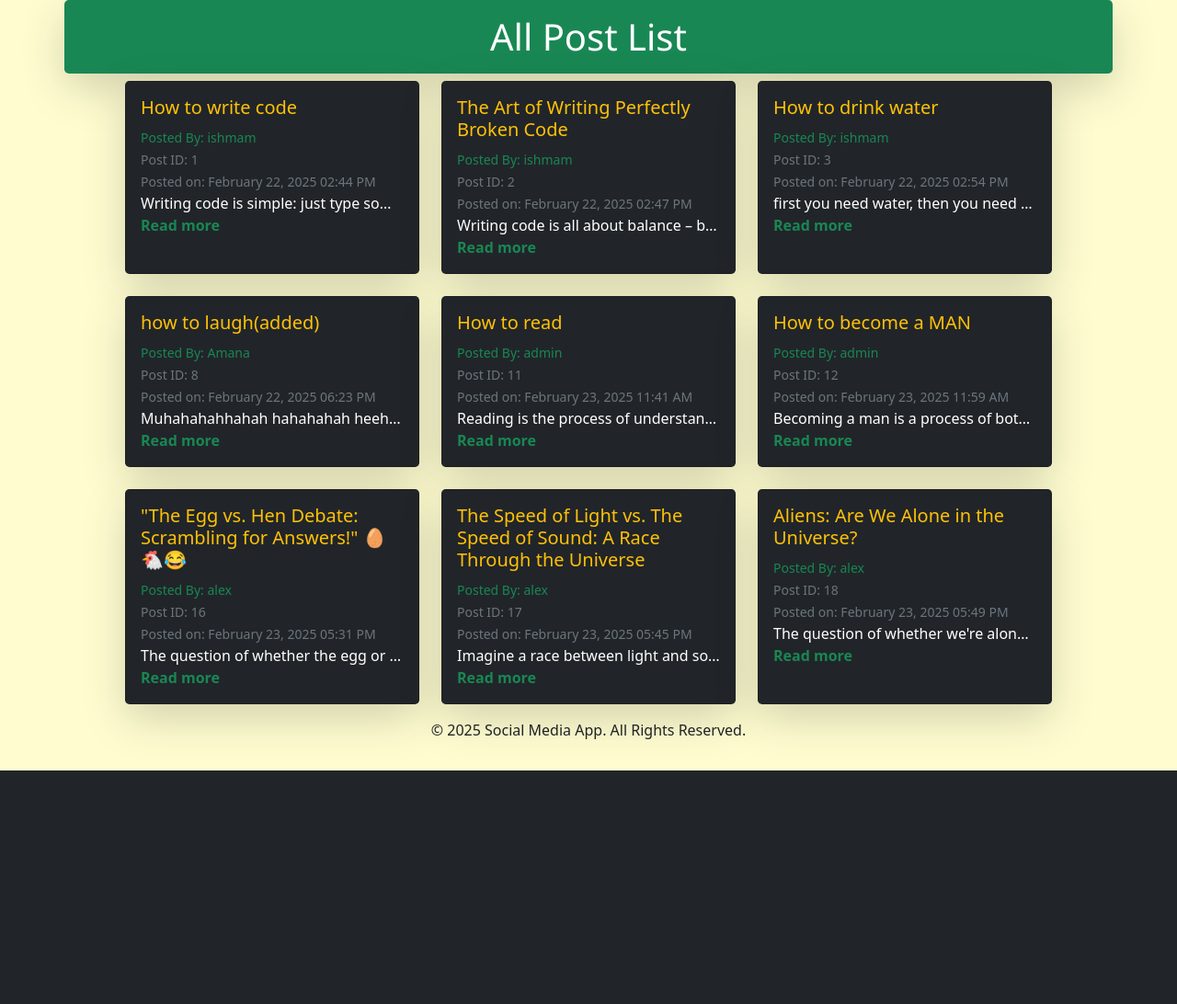
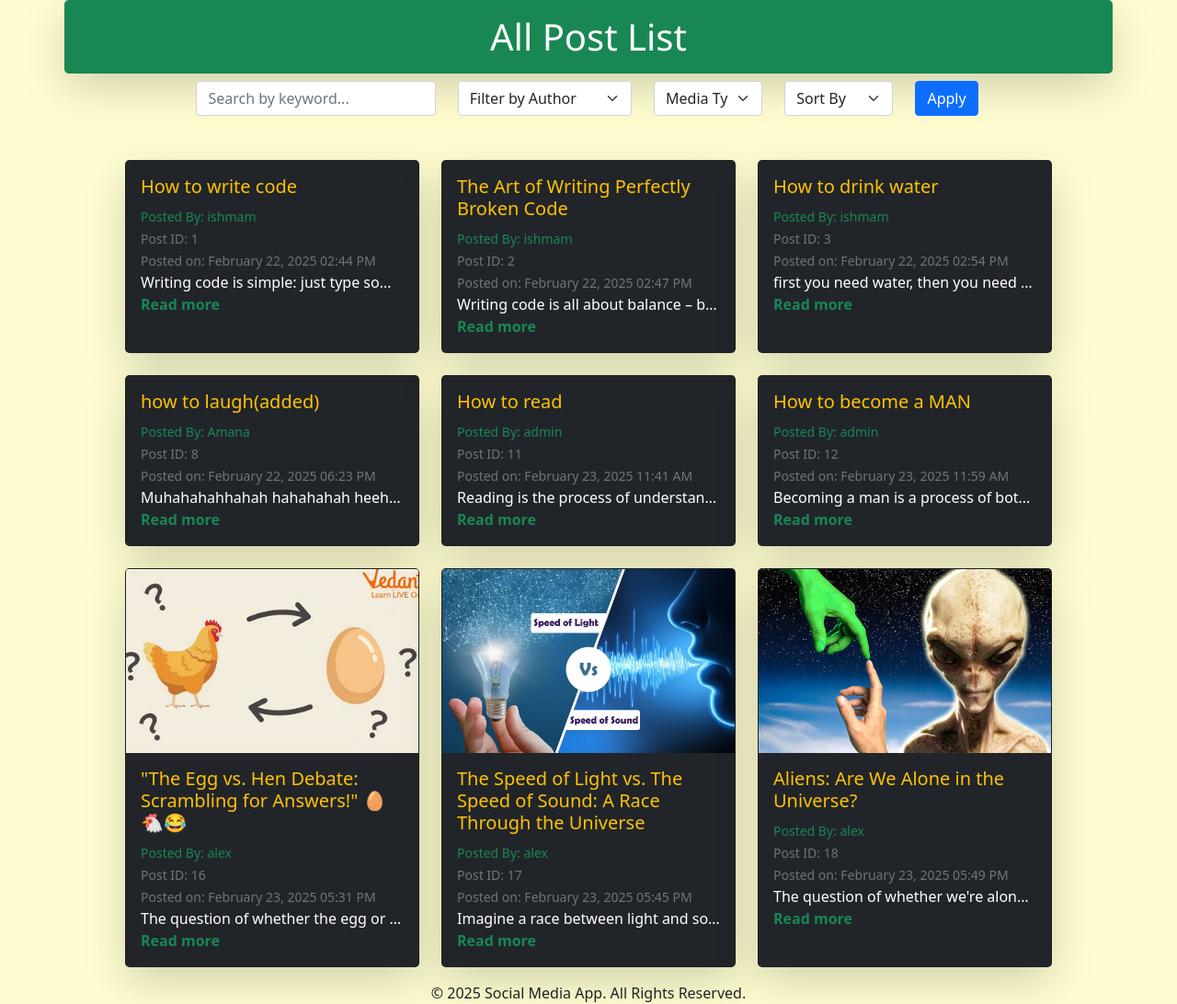
Before and after one commit to Sahil-Ishmam/Social_Media_App, a Django app: page / in a window 1280 px wide. Shown: the part 56-1148 px from the top of the page at 92% size. Before the commit the page ends 894 px from the top, so only its background shows below. Run offline with Django 5.2, Linux system fonts and the light colour scheme; data comes from the database, SQL or seed files in the repository; both versions use the stored data as it was after the commit.

Commit message:
search and filtering added

```diff
--- a/myproject/myproject/settings.py
+++ b/myproject/myproject/settings.py
@@ -1,4 +1,4 @@
-
+import os
 from pathlib import Path
 
 # Build paths inside the project like this: BASE_DIR / 'subdir'.
@@ -121,3 +121,7 @@ DEFAULT_AUTO_FIELD = 'django.db.models.BigAutoField'
 
 LOGIN_URL = '/login'
 LOGIN_RIDIRECT_URL = '/login'
+
+
+MEDIA_URL = '/media/'
+MEDIA_ROOT = os.path.join(BASE_DIR, 'media')
--- a/myproject/myproject/urls.py
+++ b/myproject/myproject/urls.py
@@ -1,10 +1,10 @@
 from django.contrib import admin
 from django.urls import path,include
+from django.conf import settings
 
-
-
+from django.conf.urls.static import static
 
 urlpatterns = [
     path('admin/', admin.site.urls),
     path('',include('social.urls')),
-]
+]+ static(settings.MEDIA_URL, document_root=settings.MEDIA_ROOT)
--- a/myproject/social/forms.py
+++ b/myproject/social/forms.py
@@ -12,6 +12,7 @@ class PostForm(forms.ModelForm):
         labels = {
             'title':'Enter title of the post',
             'content':'Write post conetent',
+
         }
 
 
--- a/myproject/social/models.py
+++ b/myproject/social/models.py
@@ -1,12 +1,11 @@
 from django.db import models
 from django.contrib.auth.models import User
-
-
 
 class Post(models.Model):
     user = models.ForeignKey(User, on_delete=models.CASCADE, related_name='posts')
     title = models.CharField(max_length=255)
     content = models.TextField()
+    image = models.ImageField(upload_to='post_images/', blank=True, null=True)  # Add this field
     created_at = models.DateTimeField(auto_now_add=True)
     updated_at = models.DateTimeField(auto_now=True)
 
--- a/myproject/social/templates/social/index.html
+++ b/myproject/social/templates/social/index.html
@@ -8,8 +8,55 @@
 
 
 <div class="container d-flex flex-wrap justify-content-center gap-4">
+    {% comment %} {% url 'post_list' %} {% endcomment %}
+    <form method="GET" action="#" class="mb-4">
+        <div class="row">
+            <!-- Keyword Search -->
+            <div class="col-md-4">
+                <input type="text" name="q" class="form-control" placeholder="Search by keyword..." value="{{ request.GET.q }}">
+            </div>
+
+            <!-- Filter by Author -->
+            <div class="col-md-3">
+                <select name="author" class="form-select">
+                    <option value="">Filter by Author</option>
+                    {% for user in users %}
+                        <option value="{{ user.username }}" {% if request.GET.author == user.username %}selected{% endif %}>
+                            {{ user.username }}
+                        </option>
+                    {% endfor %}
+                </select>
+            </div>
+
+            <!-- Filter by Media Type -->
+            <div class="col-md-2">
+                <select name="media_type" class="form-select">
+                    <option value="">Media Type</option>
+                    <option value="text" {% if request.GET.media_type == "text" %}selected{% endif %}>Text</option>
+                    <option value="image" {% if request.GET.media_type == "image" %}selected{% endif %}>Image</option>
+                </select>
+            </div>
+
+            <!-- Sort Order -->
+            <div class="col-md-2">
+                <select name="order" class="form-select">
+                    <option value="">Sort By</option>
+                    <option value="latest" {% if request.GET.order == "latest" %}selected{% endif %}>Latest</option>
+                    <option value="oldest" {% if request.GET.order == "oldest" %}selected{% endif %}>Oldest</option>
+                </select>
+            </div>
+
+            <div class="col-md-1">
+                <button type="submit" class="btn btn-primary">Apply</button>
+            </div>
+        </div>
+    </form>
+    <br>
     {% for post in posts %}
     <div class="card bg-dark text-white shadow-lg rounded-3" style="width: 20rem;">
+        {% if post.image %}
+            <img src="{{ post.image.url }}" class="card-img-top" alt="Post Image" style="height: 200px; object-fit: cover;">
+        {% endif %}
         <div class="card-body">
             <h5 class="card-title text-warning">{{ post.title }}</h5>
             <p class="card-text">
@@ -26,6 +73,7 @@
         </div>
     </div>
 {% endfor %}
+
 </div>
 
 
--- a/myproject/social/views.py
+++ b/myproject/social/views.py
@@ -6,6 +6,8 @@ from .forms import PostForm
 from django.contrib import messages
 from . import forms
 from django.http import Http404
+from django.contrib.auth.models import User
+from django.db.models import Q
 
 from django.shortcuts import render, get_object_or_404
 
@@ -24,6 +26,38 @@ class PostList(ListView):
     template_name = 'social/index.html'
     context_object_name = 'posts'
 
+    def get_queryset(self):
+        queryset = Post.objects.all()
+        query = self.request.GET.get('q', '')
+        author = self.request.GET.get('author', '')
+        media_type = self.request.GET.get('media_type', '')
+        order = self.request.GET.get('order', '')
+
+        if query:
+            queryset = queryset.filter(Q(content__icontains=query) | Q(title__icontains=query))
+
+        if author:
+            queryset = queryset.filter(user__username=author)
+
+        if media_type:
+            if media_type == "text":
+                queryset = queryset.filter(image__isnull=True)
+            elif media_type == "image":
+                queryset = queryset.filter(image__isnull=False)
+
+        if order:
+            if order == "latest":
+                queryset = queryset.order_by('-created_at')
+            elif order == "oldest":
+                queryset = queryset.order_by('created_at')
+
+        return queryset
+
+    def get_context_data(self, **kwargs):
+        context = super().get_context_data(**kwargs)
+        context['users'] = User.objects.all()  # Passing users for filtering
+        return context
+
 class PostCreateView(LoginRequiredMixin, CreateView):
     model = Post
     form_class = PostForm
@@ -35,6 +69,7 @@ class PostCreateView(LoginRequiredMixin, CreateView):
         form.instance.user = self.request.user
         messages.add_message(self.request, messages.SUCCESS, "Post Created Successfully")
         return super().form_valid(form)
+
 
 
 
```
Also changed, not shown: myproject/social/templates/social/profile.html (+8 -3 lines), myproject/db.sqlite3, myproject/media/post_images/alien-706320-1969801139.jpg (added), myproject/media/post_images/hen_or_egg.jpg (added), myproject/media/post_images/maxresdefault.jpg (added), myproject/post_images/hen_or_egg.jpg (added), myproject/social/migrations/0002_post_image_alter_post_user.py (added). Lines whose indentation alone changed are shown as unchanged.
